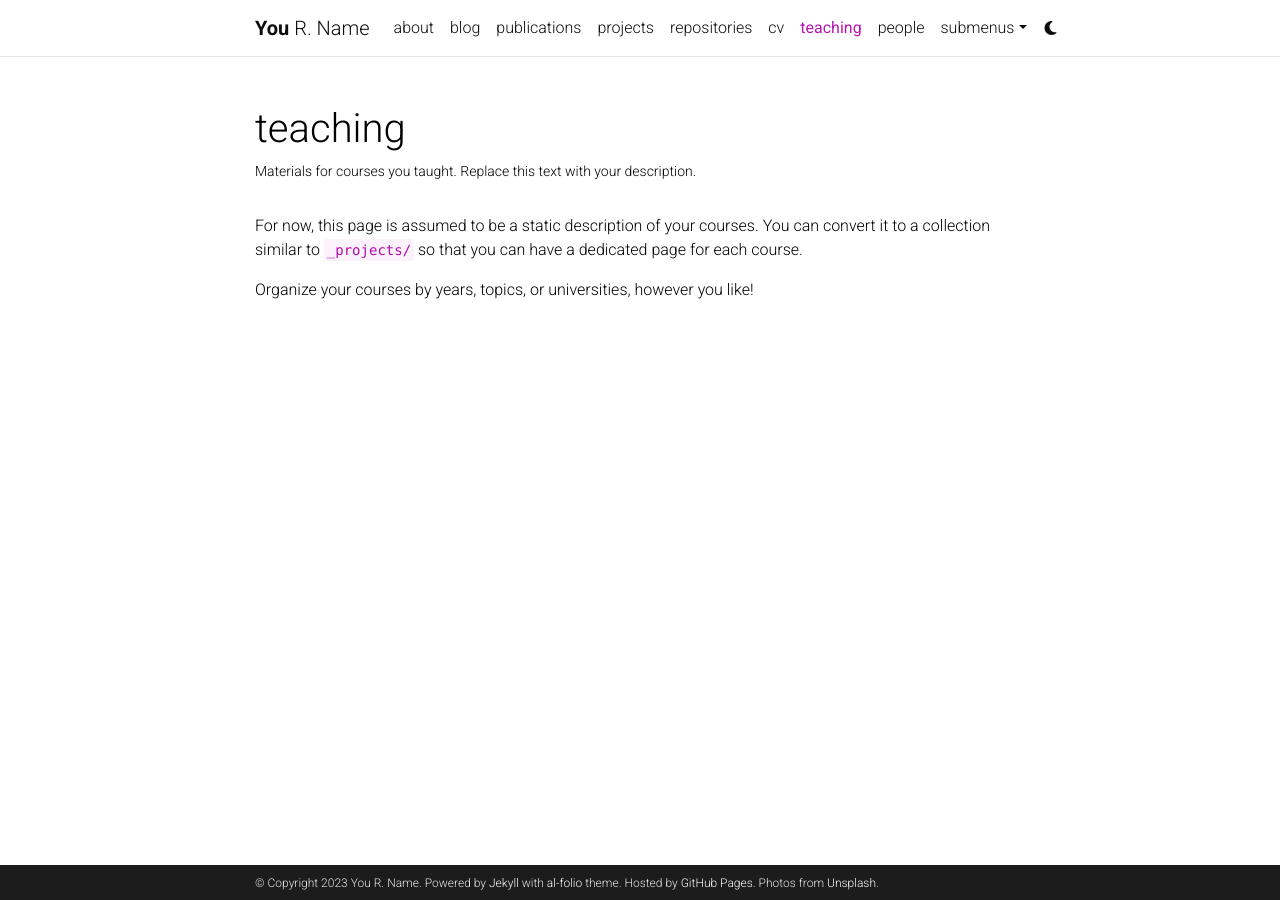
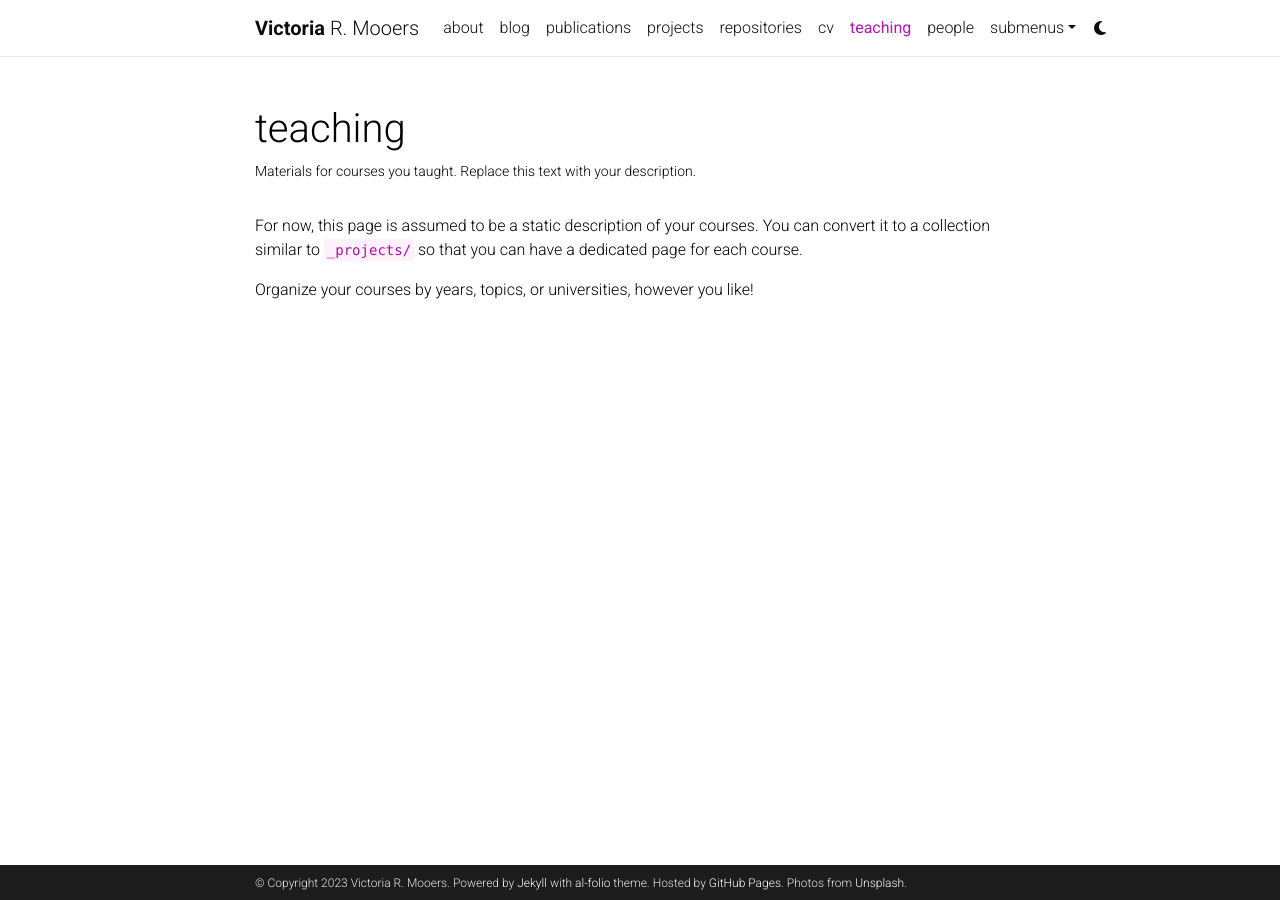
Before and after one commit to vmooers/vmooers.github.io, a Jekyll site: the page built from _pages/teaching.md, in a window 1280 px wide. Built offline with Jekyll 4.4.1, drawn with Linux system fonts in a browser that asks for light colours; comment, search, counter and statistics services are not loaded; a style sheet for code colours, icons or effects is not loaded.

```diff
--- a/_config.yml
+++ b/_config.yml
@@ -3,9 +3,9 @@
 # -----------------------------------------------------------------------------
 
 title: blank # the website title (if blank, full name will be used instead)
-first_name: You
+first_name: Victoria
 middle_name: R.
-last_name: Name
+last_name: Mooers
 email: you@example.com
 description: > # the ">" symbol means to ignore newlines until "footer_text:"
   A simple, whitespace theme for academics. Based on [*folio](https://github.com/bogoli/-folio) design.
@@ -18,8 +18,8 @@
 lang: en # the language of your site (for example: en, fr, cn, ru, etc.)
 icon: ⚛️  # the emoji used as the favicon (alternatively, provide image name in /assets/img/)
 
-url: https://alshedivat.github.io # the base hostname & protocol for your site
-baseurl: /al-folio # the subpath of your site, e.g. /blog/
+url: https://vmooers.github.io # the base hostname & protocol for your site
+baseurl: # the subpath of your site, e.g. /blog/
 last_updated: false # set to true if you want to display last updated in the footer
 impressum_path:  # set to path to include impressum link in the footer, use the same path as permalink in a page, helps to conform with EU GDPR
 
@@ -329,7 +329,7 @@
 # -----------------------------------------------------------------------------
 
 imagemagick:
-  enabled: true # enables responsive images for your site (recommended, see https://github.com/alshedivat/al-folio/issues/537)
+  enabled: false # enables responsive images for your site (recommended, see https://github.com/alshedivat/al-folio/issues/537)
   widths:
     - 480
     - 800
```
